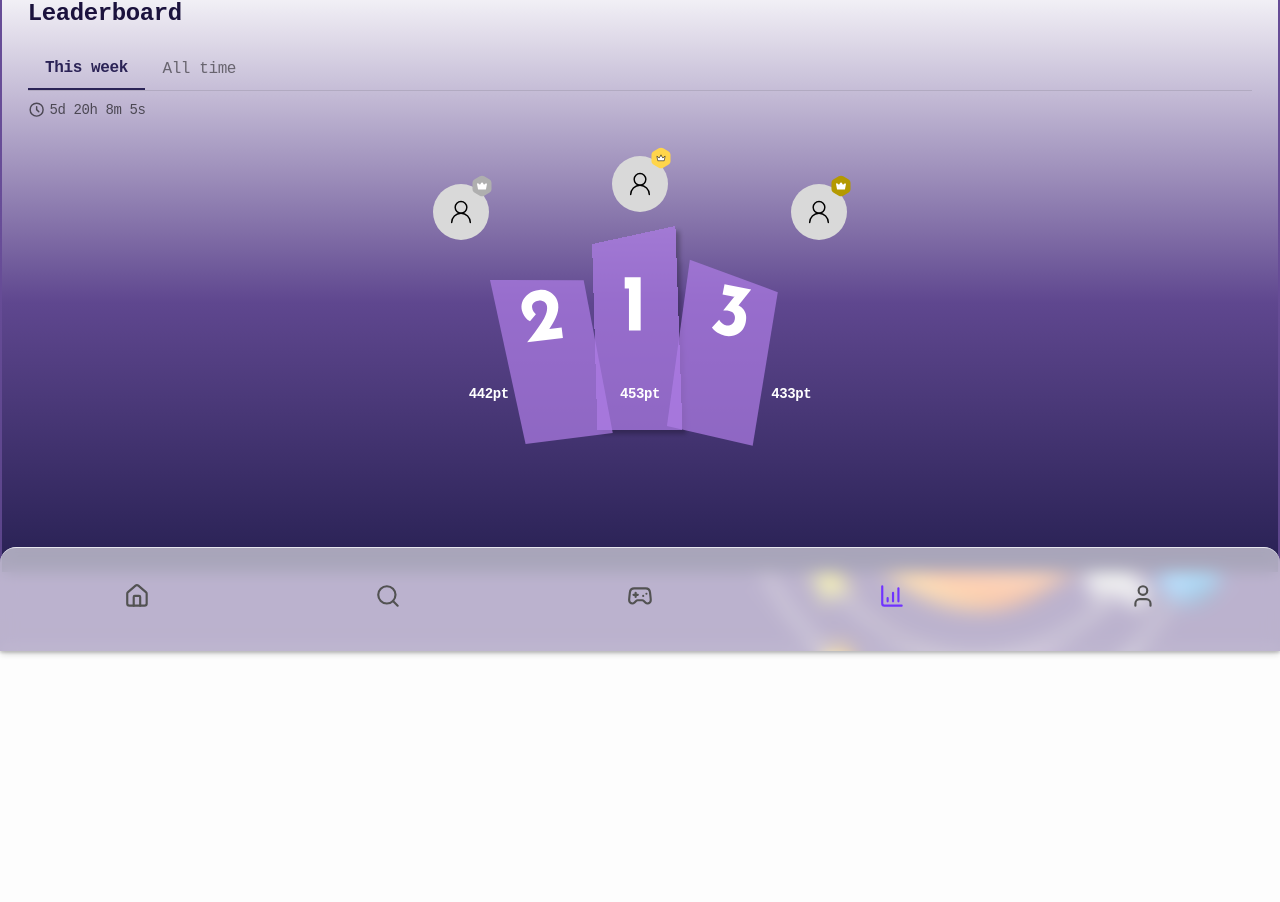
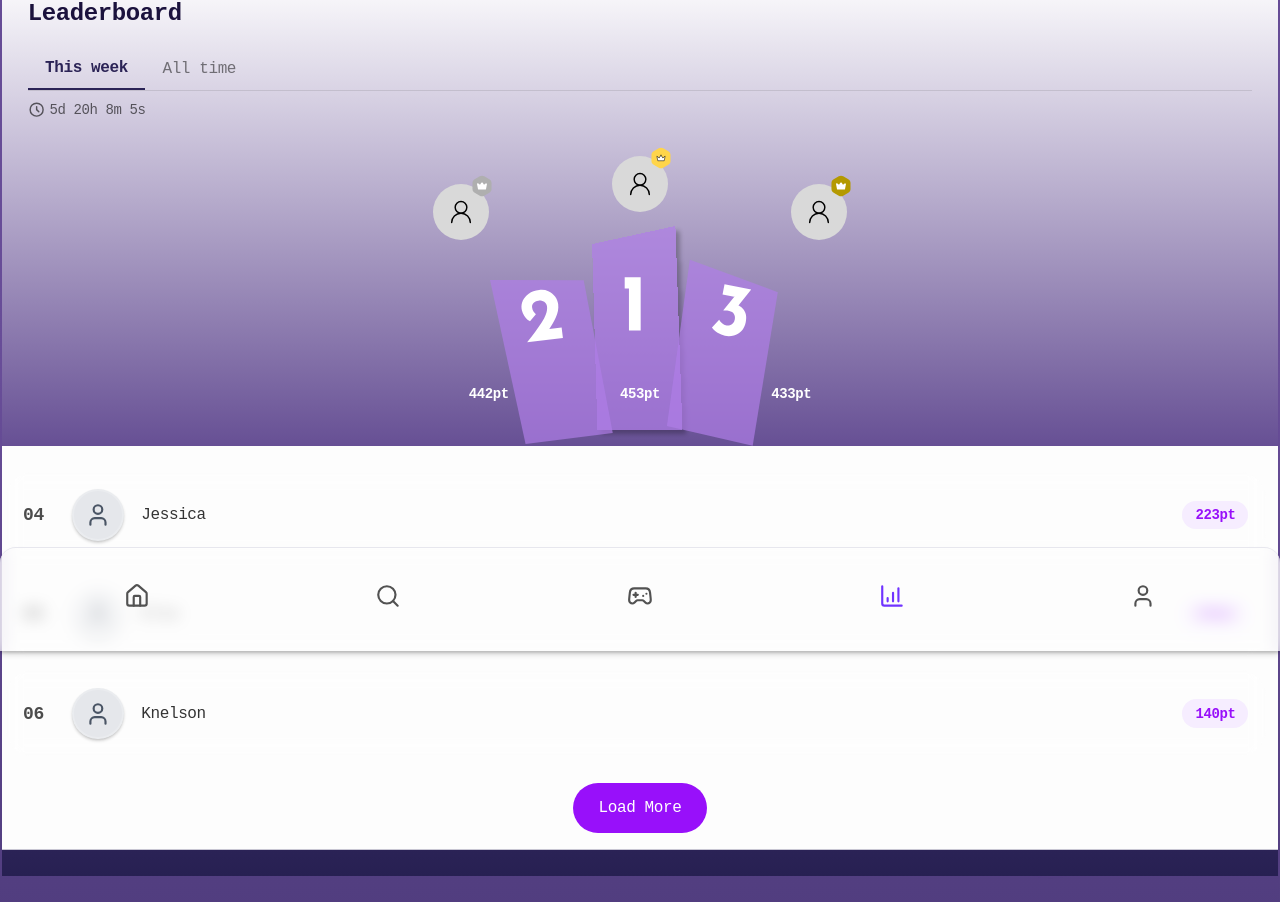
Before and after one commit to DeQuizifi/app.dequizifi.xyz, a Next.js app: page /leaderboard in a window 1280 px wide. Shown: the part 149-1051 px from the top of the page. Before the commit the page ends 800 px from the top, so only its background shows below. Built offline with nearby package versions, Linux system fonts and the light colour scheme.

Commit message:
feat: implement LeaderboardList component for displaying leaderboard entries with load more functionality

```diff
--- a/src/app/leaderboard/page.tsx
+++ b/src/app/leaderboard/page.tsx
@@ -5,10 +5,13 @@ import WelcomeHeader from "@/components/dashboard/WelcomeHeader";
 import BalanceCard from "@/components/dashboard/BalanceCard";
 import Top3Ranks from "@/components/leaderboard/Top3Ranks";
 import { cn } from "@/lib/utils";
+import LeaderboardList from "@/components/leaderboard/LeaderboardList";
 
 export default function LeaderboardPage() {
   const [activeTab, setActiveTab] = useState<"week" | "allTime">("week");
   const [timeRemaining, setTimeRemaining] = useState<string>("");
+  const [loading, setLoading] = useState(false);
+  const [displayedUsers, setDisplayedUsers] = useState<number>(6); // Initially show 6 users (3 top + 3 in list)
 
   // Mock leaderboard data
   const mockLeaderboardData = {
@@ -19,6 +22,12 @@ export default function LeaderboardPage() {
       { id: "4", rank: 4, username: "Jessica", points: 223 },
       { id: "5", rank: 5, username: "Elsa", points: 160 },
       { id: "6", rank: 6, username: "Knelson", points: 140 },
+      { id: "7", rank: 7, username: "Michael", points: 135 },
+      { id: "8", rank: 8, username: "Sarah", points: 130 },
+      { id: "9", rank: 9, username: "John", points: 125 },
+      { id: "10", rank: 10, username: "Emma", points: 120 },
+      { id: "11", rank: 11, username: "Ryan", points: 115 },
+      { id: "12", rank: 12, username: "Lisa", points: 110 },
     ],
     allTime: [
       { id: "1", rank: 1, username: "David", points: 1250 },
@@ -27,11 +36,28 @@ export default function LeaderboardPage() {
       { id: "4", rank: 4, username: "Grace", points: 890 },
       { id: "5", rank: 5, username: "Henry", points: 750 },
       { id: "6", rank: 6, username: "Iris", points: 620 },
+      { id: "7", rank: 7, username: "Jack", points: 580 },
+      { id: "8", rank: 8, username: "Kate", points: 540 },
+      { id: "9", rank: 9, username: "Leo", points: 500 },
+      { id: "10", rank: 10, username: "Maya", points: 460 },
+      { id: "11", rank: 11, username: "Nick", points: 420 },
+      { id: "12", rank: 12, username: "Olivia", points: 380 },
     ],
   };
 
   const currentLeaderboard = mockLeaderboardData[activeTab];
   const top3Users = currentLeaderboard.slice(0, 3);
+  const remainingUsers = currentLeaderboard.slice(3, displayedUsers);
+  const hasMore = displayedUsers < currentLeaderboard.length;
+
+  const handleLoadMore = () => {
+    setLoading(true);
+    // Simulate loading delay
+    setTimeout(() => {
+      setDisplayedUsers(prev => Math.min(prev + 3, currentLeaderboard.length));
+      setLoading(false);
+    }, 1000);
+  };
 
   // Calculate time remaining in the week
   useEffect(() => {
@@ -63,6 +89,7 @@ export default function LeaderboardPage() {
 
   const handleTabChange = (tab: "week" | "allTime") => {
     setActiveTab(tab);
+    setDisplayedUsers(6); // Reset to show initial 6 users when tab changes
     // In a real implementation, here we would fetch the appropriate leaderboard data
   };
 
@@ -154,20 +181,19 @@ export default function LeaderboardPage() {
           </div>
 
           {/* Top 3 Ranks Section */}
-          <div className="mt-6">
+          <div className="mt-6 relative" style={{ paddingBottom: '100px' }}>
             <Top3Ranks top3Users={top3Users} />
           </div>
 
-          {/* Placeholder for scrollable list of other users */}
-          <div className="mt-8">
-            {activeTab === "week" ? (
-              <div className="text-black/70">
-                {/* Weekly leaderboard scrollable list will go here */}
-              </div>
-            ) : (
-              <div className="text-black/70">
-                {/* All-time leaderboard scrollable list will go here */}
-              </div>
+          {/* Scrollable List of Other Users */}
+          <div className="mx-[-3rem]" style={{ marginTop: '-100px' }}>
+            {remainingUsers.length > 0 && (
+              <LeaderboardList
+                users={remainingUsers}
+                onLoadMore={handleLoadMore}
+                hasMore={hasMore}
+                loading={loading}
+              />
             )}
           </div>
         </div>
--- /dev/null
+++ b/src/components/leaderboard/LeaderboardList.tsx
@@ -0,0 +1,97 @@
+import React from "react";
+import { User } from "lucide-react";
+
+interface LeaderboardListProps {
+  users: Array<{
+    id: string;
+    rank: number;
+    username: string;
+    points: number;
+  }>;
+  onLoadMore?: () => void;
+  hasMore?: boolean;
+  loading?: boolean;
+}
+
+export default function LeaderboardList({
+  users,
+  onLoadMore,
+  hasMore = false,
+  loading = false,
+}: LeaderboardListProps) {
+  return (
+    <div
+      className="bg-background pt-6 px-6 pb-4 relative z-10 overflow-hidden"
+      style={{
+        borderTopLeftRadius: '24px !important',
+        borderTopRightRadius: '24px !important',
+        clipPath: 'inset(0px 0px 0px 0px round 24px 24px 0px 0px)'
+      }}
+    >
+      <div className="space-y-3">
+        {/* Scrollable list container */}
+        <div className="max-h-80 overflow-y-auto space-y-3 pr-2 scroll-smooth">
+          {users.map((user) => (
+            <div
+              key={user.id}
+              className="flex items-center justify-between bg-white/10 backdrop-blur-sm rounded-xl p-4 transition-all hover:bg-white/15"
+              role="listitem"
+              aria-label={`Rank ${user.rank}: ${user.username} with ${user.points} points`}
+            >
+              {/* Left side: rank and user info */}
+              <div className="flex items-center space-x-4">
+                {/* Rank number */}
+                <div className="text-lg font-bold text-black/70 min-w-[2rem]">
+                  {user.rank.toString().padStart(2, "0")}
+                </div>
+
+                {/* User avatar */}
+                <div className="w-12 h-12 bg-gray-200 rounded-full flex items-center justify-center border-2 border-white/20 shadow-sm">
+                  <User className="w-6 h-6 text-gray-600" aria-hidden="true" />
+                </div>
+
+                {/* Username */}
+                <div className="text-base font-medium text-black/80">
+                  {user.username}
+                </div>
+              </div>
+
+              {/* Right side: points */}
+              <div className="text-sm font-semibold text-purple-600 bg-purple-100/80 px-3 py-1 rounded-full">
+                {user.points}pt
+              </div>
+            </div>
+          ))}
+        </div>
+
+        {/* Load More button */}
+        {hasMore && (
+          <div className="flex justify-center mt-6">
+            <button
+              onClick={onLoadMore}
+              disabled={loading}
+              className="px-6 py-3 bg-purple-600 hover:bg-purple-700 disabled:bg-purple-400 text-white font-medium rounded-xl transition-colors focus:outline-none focus:ring-2 focus:ring-purple-500 focus:ring-offset-2"
+              aria-label="Load more leaderboard entries"
+            >
+              {loading ? (
+                <div className="flex items-center space-x-2">
+                  <div className="w-4 h-4 border-2 border-white/30 border-t-white rounded-full animate-spin" />
+                  <span>Loading...</span>
+                </div>
+              ) : (
+                "Load More"
+              )}
+            </button>
+          </div>
+        )}
+
+        {/* No more results message */}
+        {!hasMore && users.length > 0 && (
+          <div className="text-center text-purple-600 text-sm mt-4">
+            You&apos;ve reached the end of the leaderboard
+          </div>
+        )}
+      </div>
+    </div>
+  );
+}
```
